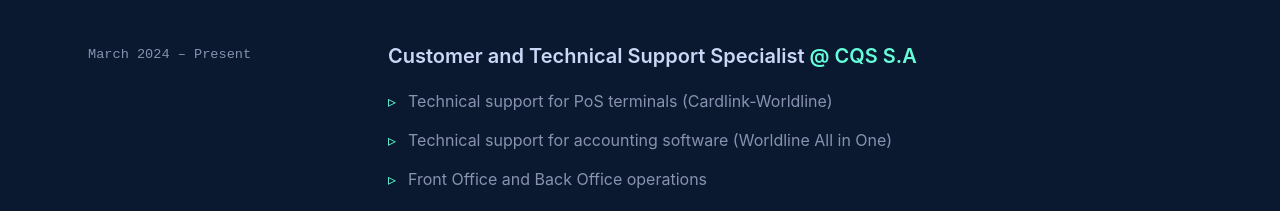
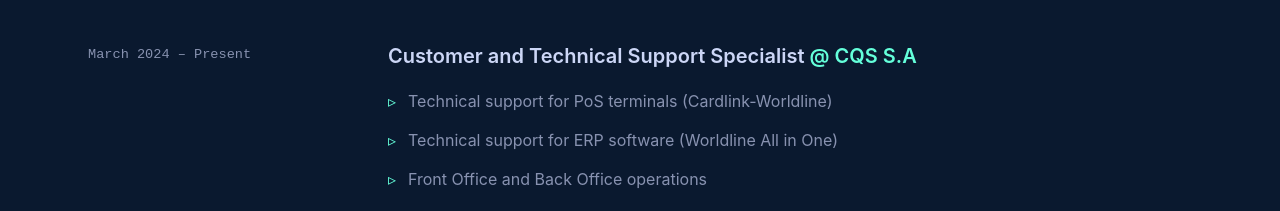
Before and after one commit to KmTempe/l7feeder_website, a React (Vite) app: page / in a window 1280 px wide. Shown: the part 920-1131 px from the top of the page. Built offline with nearby package versions, Linux system fonts and the light colour scheme.

Commit message:
fix info on data json

```diff
--- a/src/data/portfolioData.js
+++ b/src/data/portfolioData.js
@@ -28,7 +28,7 @@
       period: 'March 2024 – Present',
       responsibilities: [
         'Technical support for PoS terminals (Cardlink-Worldline)',
-        'Technical support for accounting software (Worldline All in One)',
+        'Technical support for ERP software (Worldline All in One)',
         'Front Office and Back Office operations'
       ]
     },
```
